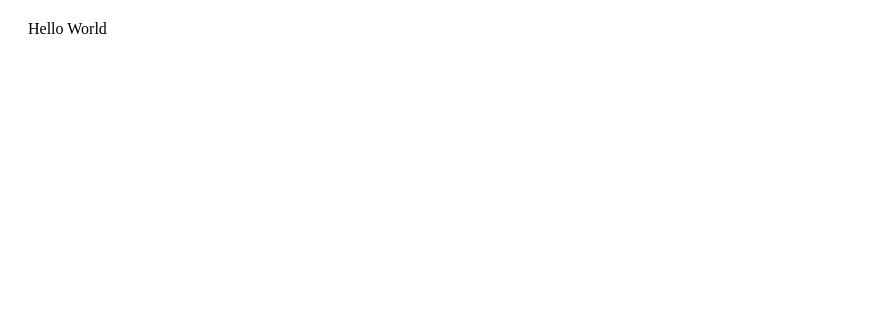
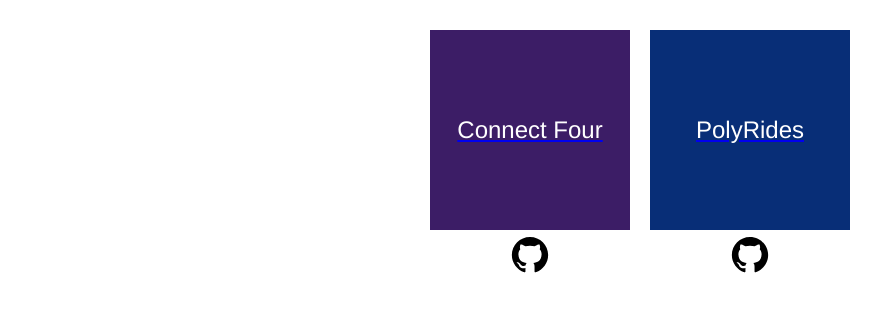
Before and after one commit to calebhskim/calebhskim.github.io, a plain HTML site: page index.html in a window 1280 px wide. Shown: the whole page, without its empty margins (0-885 px from the left). Drawn offline with Linux system fonts and the light colour scheme.

Commit message:
Add initial projects

```diff
--- a/index.html
+++ b/index.html
@@ -8,7 +8,7 @@
   <meta name="description" content="Projects">
   <meta name="author" content="Caleb Kim">
 
-  <link rel="stylesheet" href="style.css">
+  <link rel="stylesheet" href="style.css" type="text/css">
 
   <!--[if lt IE 9]>
     <script src="https://cdnjs.cloudflare.com/ajax/libs/html5shiv/3.7.3/html5shiv.js"></script>
@@ -17,7 +17,30 @@
 
 <body>
   <div class="container">
-    Hello World
+    <div class="project">
+      <a href="https://calebhskim.github.io/connect-four/" target="APP_CONNECTFOUR">
+        <div class="connectfour">
+          Connect Four
+        </div>
+      </a>
+      <a href="https://github.com/calebhskim/connect-four/" target="GITHUB_CONNECTFOUR">
+        <svg viewBox='0 0 512 512'>
+          <path d='M256 70.7c-102.6 0-185.9 83.2-185.9 185.9 0 82.1 53.3 151.8 127.1 176.4 9.3 1.7 12.3-4 12.3-8.9V389.4c-51.7 11.3-62.5-21.9-62.5-21.9 -8.4-21.5-20.6-27.2-20.6-27.2 -16.9-11.5 1.3-11.3 1.3-11.3 18.7 1.3 28.5 19.2 28.5 19.2 16.6 28.4 43.5 20.2 54.1 15.4 1.7-12 6.5-20.2 11.8-24.9 -41.3-4.7-84.7-20.6-84.7-91.9 0-20.3 7.3-36.9 19.2-49.9 -1.9-4.7-8.3-23.6 1.8-49.2 0 0 15.6-5 51.1 19.1 14.8-4.1 30.7-6.2 46.5-6.3 15.8 0.1 31.7 2.1 46.6 6.3 35.5-24 51.1-19.1 51.1-19.1 10.1 25.6 3.8 44.5 1.8 49.2 11.9 13 19.1 29.6 19.1 49.9 0 71.4-43.5 87.1-84.9 91.7 6.7 5.8 12.8 17.1 12.8 34.4 0 24.9 0 44.9 0 51 0 4.9 3 10.7 12.4 8.9 73.8-24.6 127-94.3 127-176.4C441.9 153.9 358.6 70.7 256 70.7z' />
+        </svg>
+      </a>
+    </div>
+    <div class="project">
+      <a href="https://github.com/calebhskim/poly-rides-web/" target="APP_CONNECTFOUR">
+        <div class="polyrides">
+          PolyRides
+        </div>
+      </a>
+      <a href="https://github.com/calebhskim/poly-rides-web/" target="GITHUB_POLYRIDES">
+        <svg viewBox='0 0 512 512'>
+          <path d='M256 70.7c-102.6 0-185.9 83.2-185.9 185.9 0 82.1 53.3 151.8 127.1 176.4 9.3 1.7 12.3-4 12.3-8.9V389.4c-51.7 11.3-62.5-21.9-62.5-21.9 -8.4-21.5-20.6-27.2-20.6-27.2 -16.9-11.5 1.3-11.3 1.3-11.3 18.7 1.3 28.5 19.2 28.5 19.2 16.6 28.4 43.5 20.2 54.1 15.4 1.7-12 6.5-20.2 11.8-24.9 -41.3-4.7-84.7-20.6-84.7-91.9 0-20.3 7.3-36.9 19.2-49.9 -1.9-4.7-8.3-23.6 1.8-49.2 0 0 15.6-5 51.1 19.1 14.8-4.1 30.7-6.2 46.5-6.3 15.8 0.1 31.7 2.1 46.6 6.3 35.5-24 51.1-19.1 51.1-19.1 10.1 25.6 3.8 44.5 1.8 49.2 11.9 13 19.1 29.6 19.1 49.9 0 71.4-43.5 87.1-84.9 91.7 6.7 5.8 12.8 17.1 12.8 34.4 0 24.9 0 44.9 0 51 0 4.9 3 10.7 12.4 8.9 73.8-24.6 127-94.3 127-176.4C441.9 153.9 358.6 70.7 256 70.7z' />
+        </svg>
+      </a>
+    </div>
   </div>
 </body>
 </html>
--- a/style.css
+++ b/style.css
@@ -1,4 +1,53 @@
+body {
+  font-family: Helvetica, Arial, sans-serif;
+	font-size: 24px;`
+}
+
+svg {
+  height: 50px;
+  width: 50px;
+}
+
+svg:hover {
+  fill: #62E2A3;
+}
+
 .container {
   display: flex;
   margin: 20px;
-};
+  justify-content: center;
+  align-items: center;
+}
+
+.project {
+  display: flex;
+  flex-direction: column;
+  justify-content: center;
+  align-items: center;
+  margin: 10px;
+}
+
+.connectfour {
+  display: flex;
+  height: 200px;
+  width: 200px;
+  background-color: #3C1D66;
+  color: white;
+  justify-content: center;
+  align-items: center;
+}
+
+.connectfour:hover {
+  cursor: pointer;
+  content: url('connectfour.gif');
+}
+
+.polyrides {
+  display: flex;
+  height: 200px;
+  width: 200px;
+  background-color: #082E77;
+  color: white;
+  justify-content: center;
+  align-items: center;
+}
```
Also changed, not shown: connectfour.gif (added), 1 other file.
